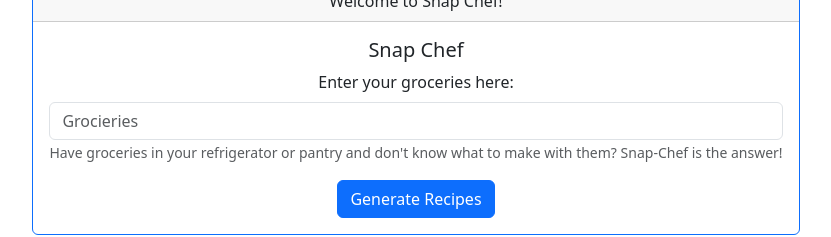
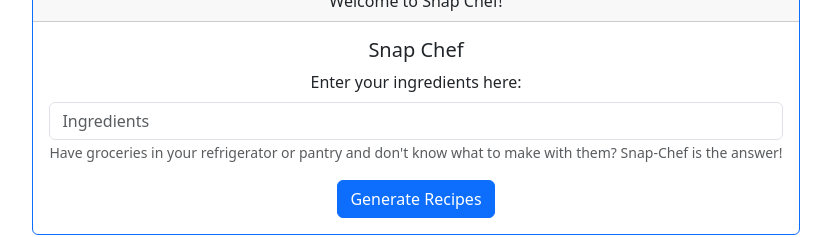
Before and after one commit to kevintran614/Snap-Chef, a React (Vite) app in the folder frontend/: page / in a window 1280 px wide. Shown: the part 626-863 px from the top of the page, without its empty margins (224-1055 px from the left). Built offline with nearby package versions, Linux system fonts and the light colour scheme.

Commit message:
connecting frontend to backend wip

```diff
--- a/frontend/src/App.jsx
+++ b/frontend/src/App.jsx
@@ -3,11 +3,13 @@ import "bootstrap/dist/css/bootstrap.min.css";
 
 import { Route, Routes } from "react-router-dom";
 import Home from "./components/Home.jsx";
+import Recipes from "./components/Recipes.jsx";
 
 function App() {
   return (
     <Routes>
       <Route path="/" element={<Home />}></Route>
+      <Route path="/recipes" element={<Recipes />}></Route>
     </Routes>
   );
 }
--- a/frontend/src/components/Home.jsx
+++ b/frontend/src/components/Home.jsx
@@ -4,8 +4,52 @@ import "bootstrap/dist/css/bootstrap.min.css";
 import Button from "react-bootstrap/Button";
 import Card from "react-bootstrap/Card";
 import Form from "react-bootstrap/Form";
+import Alert from "react-bootstrap/Alert";
+
+import { useNavigate } from "react-router-dom";
+import { useState } from "react";
 
 const Home = () => {
+  const navigate = useNavigate();
+
+  const [ingredients, setIngredients] = useState("");
+  const [alertMessage, setAlertMessage] = useState("");
+
+  const submitForm = async (e) => {
+    e.preventDefault();
+
+    if (ingredients) {
+      setAlertMessage(`Generating recipes using: ${ingredients}`);
+
+      console.log(ingredients);
+
+      try {
+        const getRecipes = await fetch(
+          "http://localhost:5001/generate-recipe-from-text",
+          {
+            method: "POST",
+            body: JSON.stringify({
+              ingredients: ingredients,
+            }),
+            headers: {
+              "Content-type": "application/json; charset=UTF-8",
+            },
+          }
+        );
+
+        const recipes = await getRecipes.json();
+        console.log(`generated recipes: ${recipes}`);
+
+        sessionStorage.setItem("recipes", JSON.stringify(recipes));
+        navigate("/recipes");
+      } catch (error) {
+        console.log(error.message);
+      }
+    } else {
+      setAlertMessage("Please enter your ingredients.");
+    }
+  };
+
   return (
     <div className="App">
       <Card border="primary" className="text-center">
@@ -13,10 +57,15 @@ const Home = () => {
         <Card.Header>Welcome to Snap Chef!</Card.Header>
         <Card.Body>
           <Card.Title>Snap Chef</Card.Title>
-          <Form>
-            <Form.Group className="mb-3" controlId="formBasicEmail">
-              <Form.Label>Enter your groceries here:</Form.Label>
-              <Form.Control type="email" placeholder="Grocieries" />
+          <Form onSubmit={submitForm}>
+            <Form.Group className="mb-3">
+              <Form.Label>Enter your ingredients here:</Form.Label>
+              <Form.Control
+                type="text"
+                placeholder="Ingredients"
+                value={ingredients}
+                onChange={(e) => setIngredients(e.target.value)}
+              />
               <Form.Text className="text-muted">
                 Have groceries in your refrigerator or pantry and don't know
                 what to make with them? Snap-Chef is the answer!{" "}
@@ -28,6 +77,12 @@ const Home = () => {
           </Form>
         </Card.Body>
       </Card>
+      <br />{" "}
+      {alertMessage && (
+        <Alert variant={alertMessage.includes("Please") ? "danger" : "info"}>
+          {alertMessage}
+        </Alert>
+      )}
     </div>
   );
 };
--- /dev/null
+++ b/frontend/src/components/Recipes.jsx
@@ -0,0 +1,37 @@
+import "../App.css";
+import "bootstrap/dist/css/bootstrap.min.css";
+
+import Button from "react-bootstrap/Button";
+import Card from "react-bootstrap/Card";
+import Form from "react-bootstrap/Form";
+
+import { useNavigate } from "react-router-dom";
+
+const Recipes = () => {
+  const navigate = useNavigate();
+
+  return (
+    <div className="App">
+      <Card border="primary" className="text-center">
+        <Card.Img src="https://img.freepik.com/free-vector/watercolor-international-chefs-day-illustration_23-2149670979.jpg?t=st=1734302447~exp=1734306047~hmac=1c1134d3dff562b3237033c65922407dc3b6afbeacb328fd92f5eb830fe81ca8&w=740"></Card.Img>
+        <Card.Header>Snap Chef has generated your recipes!</Card.Header>
+        <Card.Body>
+          <Card.Title>Generated Recipes</Card.Title>
+          <Form>
+            <Form.Group className="mb-3" controlId="formBasicEmail">
+              <Form.Label>Enter your groceries here:</Form.Label>
+              <Form.Control type="text" placeholder="Grocieries" />
+              <Form.Text className="text-muted">
+                Have groceries in your refrigerator or pantry and don't know
+                what to make with them? Snap-Chef is the answer!{" "}
+              </Form.Text>
+            </Form.Group>
+            <Button onClick={() => navigate("/")}>Generate New Recipes</Button>
+          </Form>
+        </Card.Body>
+      </Card>
+    </div>
+  );
+};
+
+export default Recipes;
```
Also changed, not shown: 1 other file (tests, documents, lock files or other folders).
